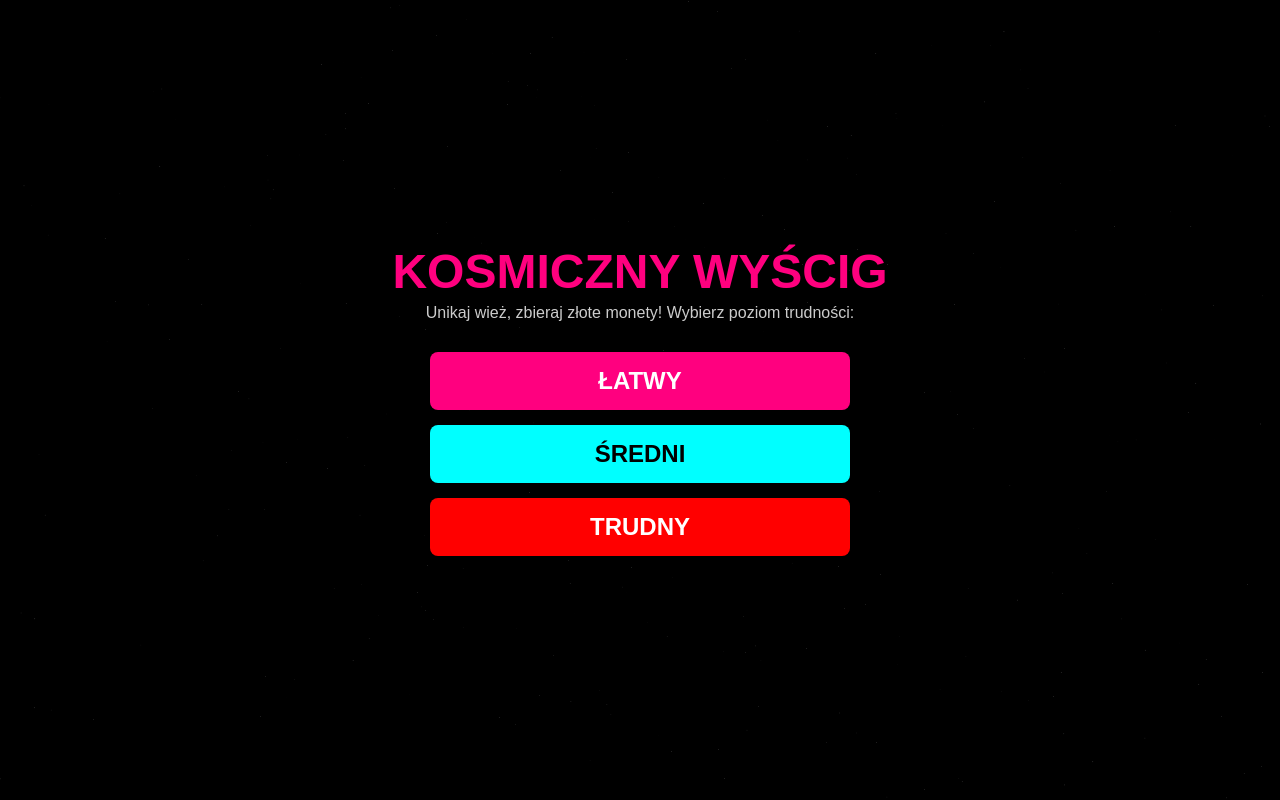
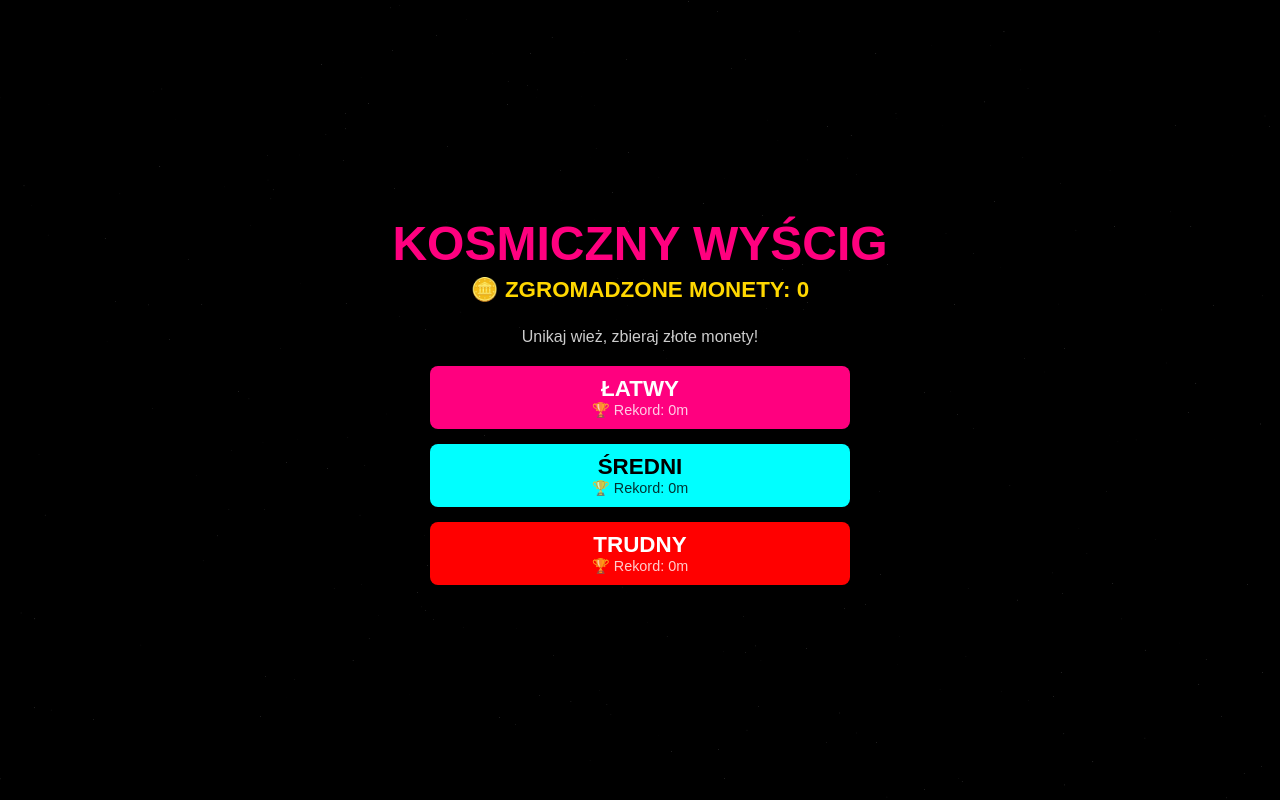
Before and after one commit to DawidMilerski/kosmiczny-wyscig, a React (Vite) app: page / in a window 1280 px wide. Built offline with nearby package versions, Linux system fonts and the light colour scheme.

Commit message:
highscore, total_coins

```diff
--- a/src/App.jsx
+++ b/src/App.jsx
@@ -1,4 +1,4 @@
-import { useState } from 'react'
+import { useState, useEffect } from 'react'
 import { Canvas } from '@react-three/fiber'
 import { Stars } from '@react-three/drei'
 import Game from './Game'
@@ -7,9 +7,46 @@ export default function App() {
   const [gameState, setGameState] = useState('MENU')
   const [score, setScore] = useState(0)
   const [coinsCollected, setCoinsCollected] = useState(0)
-  const [level, setLevel] = useState('EASY') // poziomu ('EASY', 'MEDIUM', 'HARD')
+  const [level, setLevel] = useState('EASY')
 
-  // Nazwy poziomów
+  const [totalCoins, setTotalCoins] = useState(0)
+  const [highscores, setHighscores] = useState({ EASY: 0, MEDIUM: 0, HARD: 0 })
+
+  useEffect(() => {
+    const savedCoins = localStorage.getItem('total_coins')
+    const savedEasy = localStorage.getItem('highscore_EASY')
+    const savedMedium = localStorage.getItem('highscore_MEDIUM')
+    const savedHard = localStorage.getItem('highscore_HARD')
+
+    if (savedCoins) setTotalCoins(parseInt(savedCoins))
+    setHighscores({
+      EASY: savedEasy ? parseInt(savedEasy) : 0,
+      MEDIUM: savedMedium ? parseInt(savedMedium) : 0,
+      HARD: savedHard ? parseInt(savedHard) : 0
+    })
+  }, [])
+
+  const updateSavedData = (finalScore, finalCoins) => {
+    const newTotalCoins = totalCoins + finalCoins
+    setTotalCoins(newTotalCoins)
+    localStorage.setItem('total_coins', newTotalCoins)
+
+    const currentRecord = highscores[level]
+    if (finalScore > currentRecord) {
+      const updatedHighscores = { ...highscores, [level]: finalScore }
+      setHighscores(updatedHighscores)
+      localStorage.setItem(`highscore_${level}`, finalScore)
+    }
+  }
+
+  const changeGameState = (newState, finalScoreOverride = null) => {
+    if (newState === 'WIN' || newState === 'GAMEOVER') {
+      const exactScore = finalScoreOverride !== null ? finalScoreOverride : score
+      updateSavedData(exactScore, coinsCollected)
+    }
+    setGameState(newState)
+  }
+
   const getLevelName = () => {
     if (level === 'EASY') return 'ŁATWY'
     if (level === 'MEDIUM') return 'ŚREDNI'
@@ -38,7 +75,7 @@ export default function App() {
         {gameState !== 'MENU' && (
           <Game
             gameState={gameState}
-            setGameState={setGameState}
+            setGameState={changeGameState}
             setScore={setScore}
             setCoinsCollected={setCoinsCollected}
             level={level}
@@ -52,15 +89,23 @@ export default function App() {
       {gameState === 'MENU' && (
         <div style={overlayStyle}>
           <h1 style={{ fontSize: '3rem', marginBottom: '5px', color: '#ff007f' }}>KOSMICZNY WYŚCIG</h1>
-          <p style={{ marginBottom: '30px', color: '#ccc' }}>Unikaj wież, zbieraj złote monety! Wybierz poziom trudności:</p>
+
+          {/* Stan konta gracza */}
+          <div style={{ fontSize: '1.4rem', color: '#ffd700', marginBottom: '25px', fontWeight: 'bold' }}>
+            🪙 ZGROMADZONE MONETY: {totalCoins}
+          </div>
+
+          <p style={{ marginBottom: '20px', color: '#ccc' }}>Unikaj wież, zbieraj złote monety!</p>
 
           <div style={{ display: 'flex', flexDirection: 'column', gap: '15px' }}>
+
             {/* Poziom Łatwy */}
             <button
               style={{ ...buttonStyle, background: '#ff007f', color: '#fff' }}
               onClick={() => { setScore(0); setCoinsCollected(0); setLevel('EASY'); setGameState('PLAYING'); }}
             >
-              ŁATWY
+              <div style={{ fontWeight: 'bold' }}>ŁATWY</div>
+              <div style={{ fontSize: '0.9rem', opacity: 0.8, fontWeight: 'normal' }}>🏆 Rekord: {highscores.EASY}m</div>
             </button>
 
             {/* Poziom Średni */}
@@ -68,7 +113,8 @@ export default function App() {
               style={{ ...buttonStyle, background: '#00ffff', color: '#000' }}
               onClick={() => { setScore(0); setCoinsCollected(0); setLevel('MEDIUM'); setGameState('PLAYING'); }}
             >
-              ŚREDNI
+              <div style={{ fontWeight: 'bold' }}>ŚREDNI</div>
+              <div style={{ fontSize: '0.9rem', opacity: 0.8, fontWeight: 'normal' }}>🏆 Rekord: {highscores.MEDIUM}m</div>
             </button>
 
             {/* Poziom Trudny */}
@@ -76,7 +122,8 @@ export default function App() {
               style={{ ...buttonStyle, background: '#ff0000', color: '#fff' }}
               onClick={() => { setScore(0); setCoinsCollected(0); setLevel('HARD'); setGameState('PLAYING'); }}
             >
-              TRUDNY
+              <div style={{ fontWeight: 'bold' }}>TRUDNY</div>
+              <div style={{ fontSize: '0.9rem', opacity: 0.8, fontWeight: 'normal' }}>🏆 Rekord: {highscores.HARD}m</div>
             </button>
 
           </div>
@@ -210,17 +257,20 @@ const statsBoxStyle = {
 }
 
 const buttonStyle = {
-  padding: '15px 40px',
-  fontSize: '1.5rem',
+  padding: '10px 40px',
+  fontSize: '1.4rem',
   background: '#ff007f',
   color: 'white',
   border: 'none',
   borderRadius: '8px',
   cursor: 'pointer',
-  fontWeight: 'bold',
   width: '420px',
   textAlign: 'center',
-  transition: '0.2s'
+  transition: '0.2s',
+  display: 'flex',
+  flexDirection: 'column',
+  alignItems: 'center',
+  justifyContent: 'center'
 }
 
 const ingameHUDStyle = {
--- a/src/Game.jsx
+++ b/src/Game.jsx
@@ -159,7 +159,8 @@ export default function Game({ gameState, setGameState, setScore, setCoinsCollec
       const diffX = Math.abs(player.position.x - obs[0])
       const diffZ = Math.abs(player.position.z - obs[2])
       if (diffX < 0.9 && diffZ < 1.0) {
-        setGameState('GAMEOVER')
+        const exactCrashScore = Math.floor(Math.abs(player.position.z))
+        setGameState('GAMEOVER', exactCrashScore)
       }
     })
 
@@ -180,7 +181,7 @@ export default function Game({ gameState, setGameState, setScore, setCoinsCollec
 
     // WARUNEK WYGRANEJ
     if (level !== 'HARD' && player.position.z < -maxRoadLength) {
-      setGameState('WIN')
+      setGameState('WIN', maxRoadLength)
     }
   })
 
```
